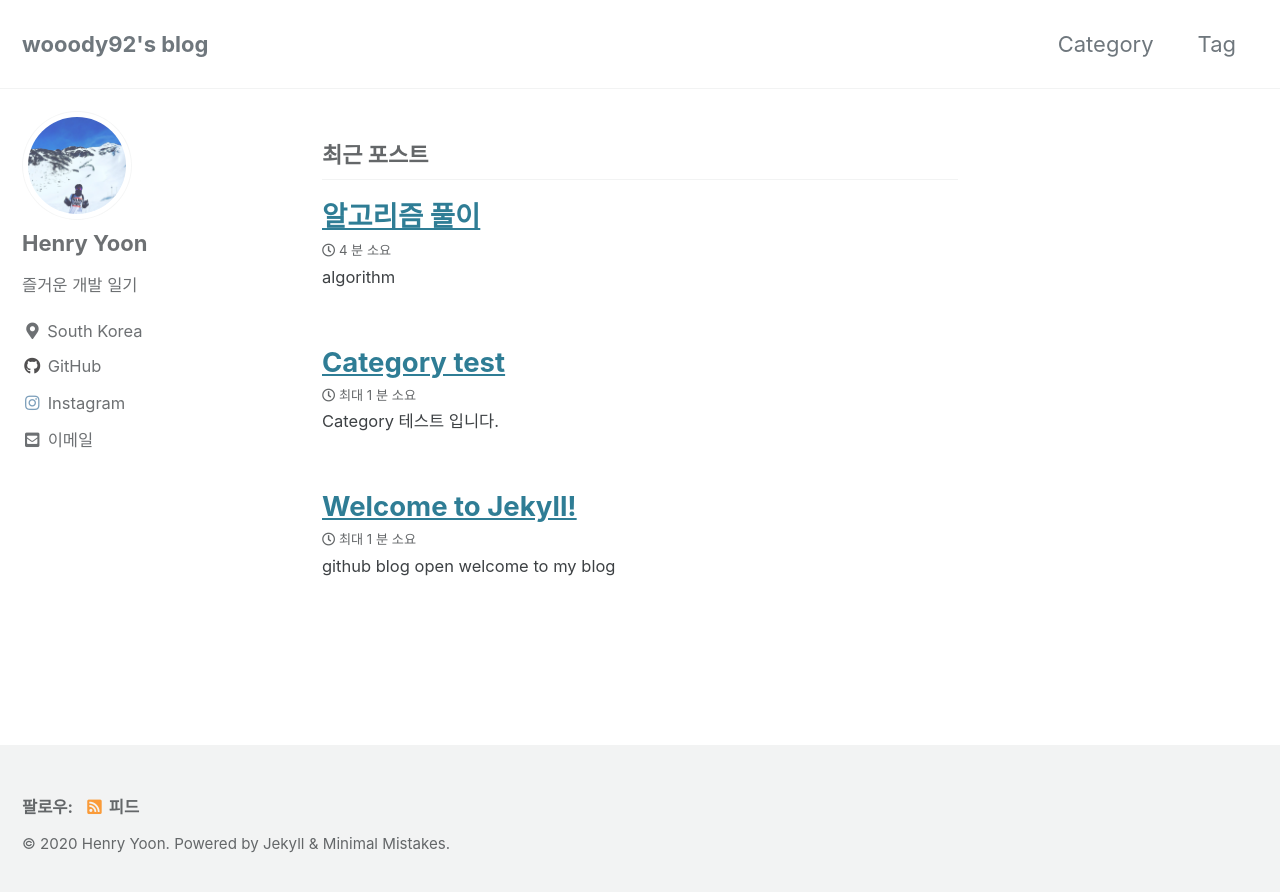
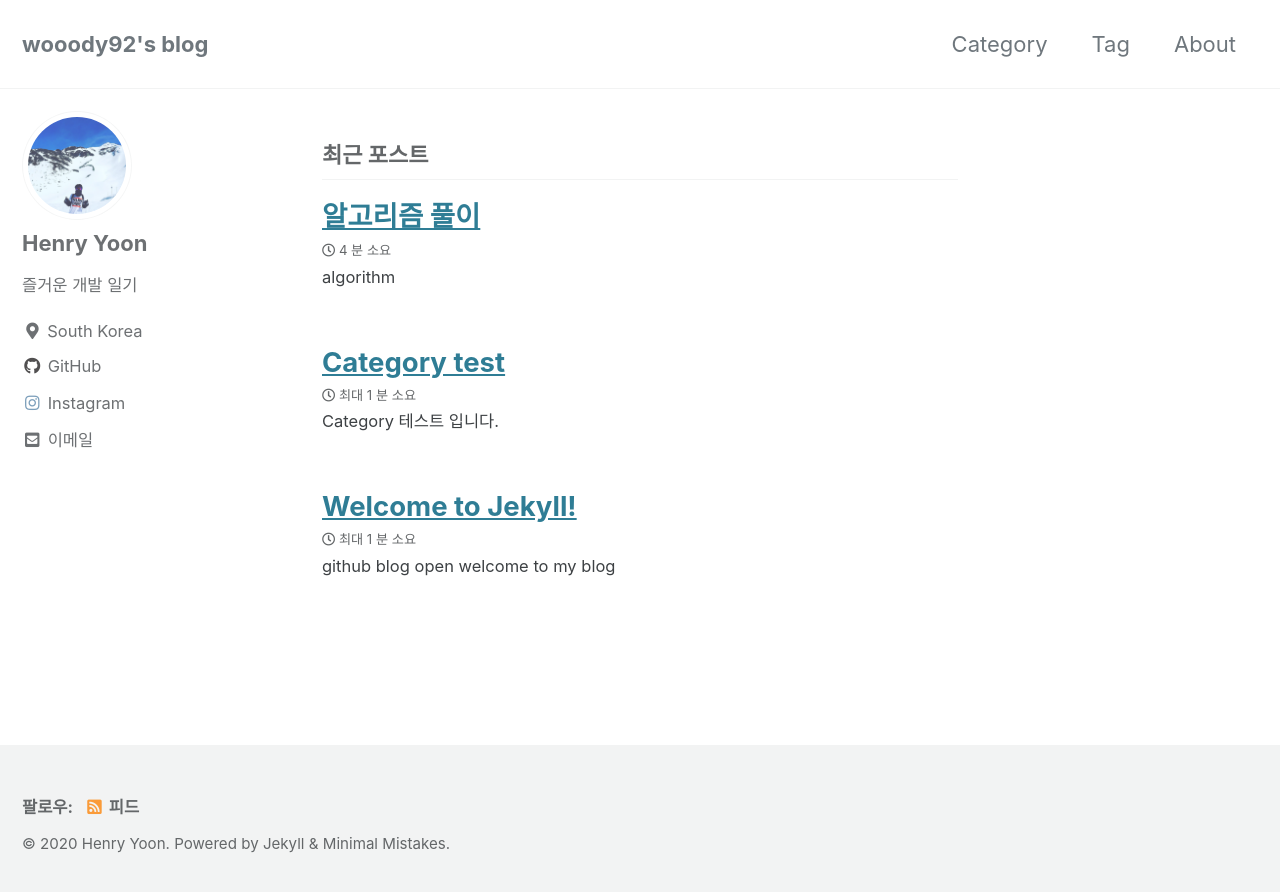
Before and after one commit to wooody92/wooody92.github.io, a Jekyll site: the page built from index.html, in a window 1280 px wide. Shown: the top 892 px of the page. Built offline with Jekyll 4.4.1, drawn with Linux system fonts in a browser that asks for light colours; cached includes are drawn as plain includes; the list of posts is cut into pages by our own code.

Commit message:
Update navigation.yml

```diff
--- a/_data/navigation.yml
+++ b/_data/navigation.yml
@@ -4,6 +4,8 @@ main:
     url: https://wooody92.github.io/categories/#
   - title: "Tag"
     url: https://wooody92.github.io/tags/
+  - title: "About"
+    url: https://wooody92.github.io/about/
   # - title: "Sample Posts"
   #   url: /year-archive/
   # - title: "Sample Collections"
```
